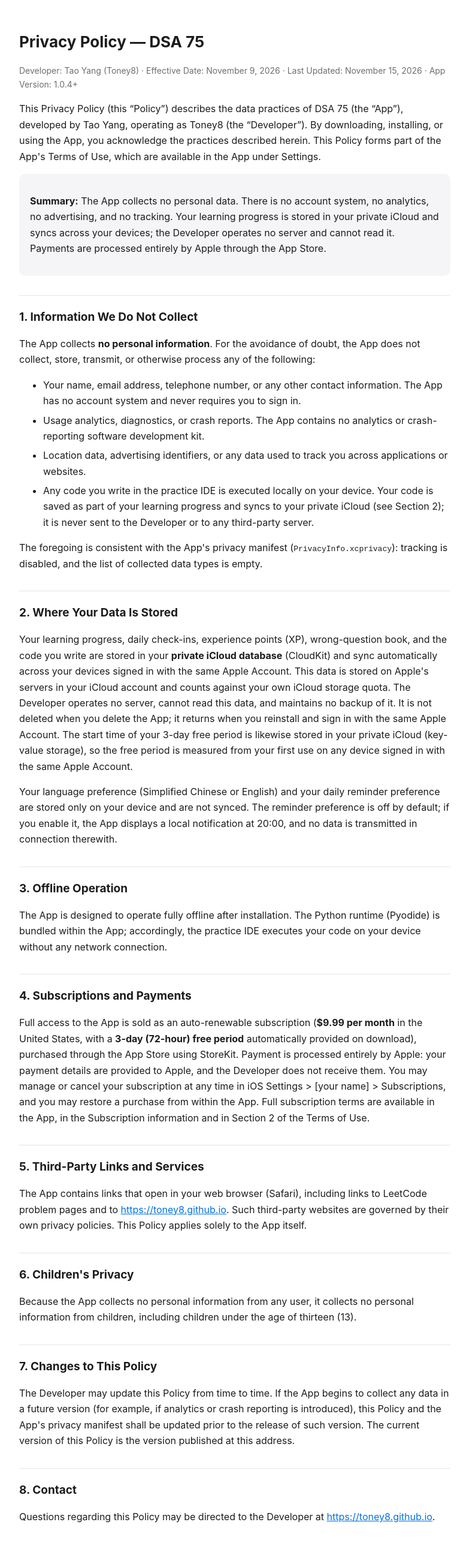
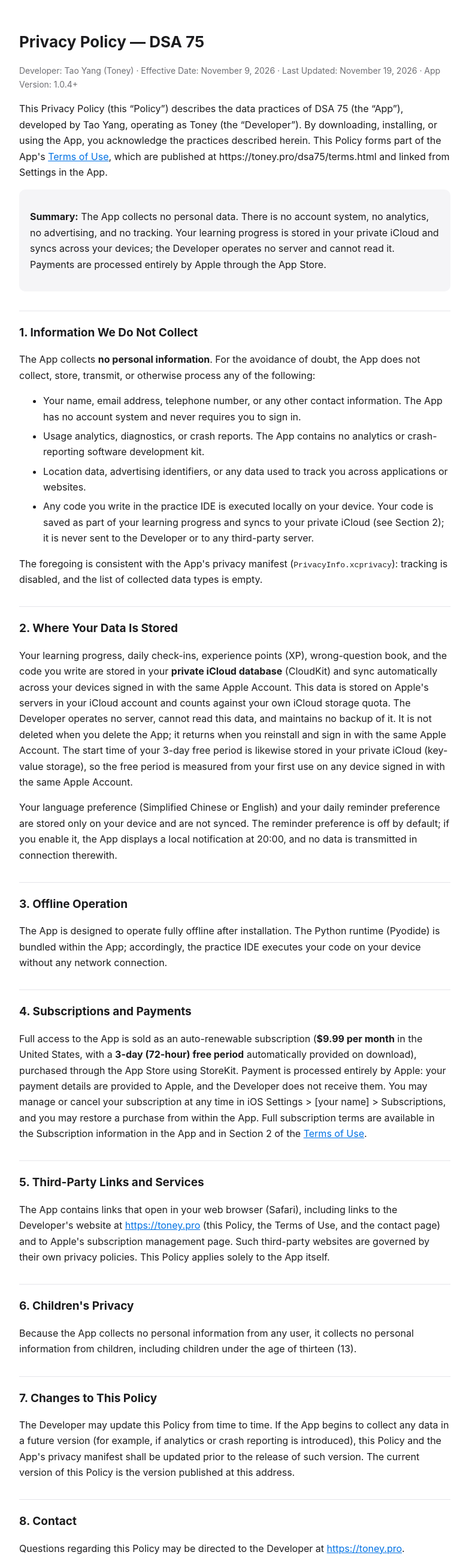
Before and after one commit to toney8/toney8.github.io, a plain HTML site: page dsa75/privacy.html in a window 1280 px wide. Shown: the whole page at 60% size, without its empty margins (248-1031 px from the left). Drawn offline with Linux system fonts and the light colour scheme.

Commit message:
DSA 75 legal pages: developer name Toney, domain toney.pro, Terms published on the web
Co-Authored-By: Claude Opus 5.5 <noreply@anthropic.com>

```diff
--- a/dsa75/privacy.html
+++ b/dsa75/privacy.html
@@ -17,9 +17,9 @@
 <body>
 
 <h1>Privacy Policy — DSA 75</h1>
-<p class="meta">Developer: Tao Yang (Toney8) · Effective Date: November 9, 2026 · Last Updated: November 15, 2026 · App Version: 1.0.4+</p>
+<p class="meta">Developer: Tao Yang (Toney) · Effective Date: November 9, 2026 · Last Updated: November 19, 2026 · App Version: 1.0.4+</p>
 
-<p>This Privacy Policy (this “Policy”) describes the data practices of DSA 75 (the “App”), developed by Tao Yang, operating as Toney8 (the “Developer”). By downloading, installing, or using the App, you acknowledge the practices described herein. This Policy forms part of the App's Terms of Use, which are available in the App under Settings.</p>
+<p>This Privacy Policy (this “Policy”) describes the data practices of DSA 75 (the “App”), developed by Tao Yang, operating as Toney (the “Developer”). By downloading, installing, or using the App, you acknowledge the practices described herein. This Policy forms part of the App's <a href="terms.html">Terms of Use</a>, which are published at https://toney.pro/dsa75/terms.html and linked from Settings in the App.</p>
 
 <div class="box">
 <p><strong>Summary:</strong> The App collects no personal data. There is no account system, no analytics, no advertising, and no tracking. Your learning progress is stored in your private iCloud and syncs across your devices; the Developer operates no server and cannot read it. Payments are processed entirely by Apple through the App Store.</p>
@@ -43,10 +43,10 @@
 <p>The App is designed to operate fully offline after installation. The Python runtime (Pyodide) is bundled within the App; accordingly, the practice IDE executes your code on your device without any network connection.</p>
 
 <h2>4. Subscriptions and Payments</h2>
-<p>Full access to the App is sold as an auto-renewable subscription (<strong>$9.99 per month</strong> in the United States, with a <strong>3-day (72-hour) free period</strong> automatically provided on download), purchased through the App Store using StoreKit. Payment is processed entirely by Apple: your payment details are provided to Apple, and the Developer does not receive them. You may manage or cancel your subscription at any time in iOS Settings &gt; [your name] &gt; Subscriptions, and you may restore a purchase from within the App. Full subscription terms are available in the App, in the Subscription information and in Section 2 of the Terms of Use.</p>
+<p>Full access to the App is sold as an auto-renewable subscription (<strong>$9.99 per month</strong> in the United States, with a <strong>3-day (72-hour) free period</strong> automatically provided on download), purchased through the App Store using StoreKit. Payment is processed entirely by Apple: your payment details are provided to Apple, and the Developer does not receive them. You may manage or cancel your subscription at any time in iOS Settings &gt; [your name] &gt; Subscriptions, and you may restore a purchase from within the App. Full subscription terms are available in the Subscription information in the App and in Section 2 of the <a href="terms.html">Terms of Use</a>.</p>
 
 <h2>5. Third-Party Links and Services</h2>
-<p>The App contains links that open in your web browser (Safari), including links to LeetCode problem pages and to <a href="https://toney8.github.io">https://toney8.github.io</a>. Such third-party websites are governed by their own privacy policies. This Policy applies solely to the App itself.</p>
+<p>The App contains links that open in your web browser (Safari), including links to the Developer's website at <a href="https://toney.pro">https://toney.pro</a> (this Policy, the Terms of Use, and the contact page) and to Apple's subscription management page. Such third-party websites are governed by their own privacy policies. This Policy applies solely to the App itself.</p>
 
 <h2>6. Children's Privacy</h2>
 <p>Because the App collects no personal information from any user, it collects no personal information from children, including children under the age of thirteen (13).</p>
@@ -55,7 +55,7 @@
 <p>The Developer may update this Policy from time to time. If the App begins to collect any data in a future version (for example, if analytics or crash reporting is introduced), this Policy and the App's privacy manifest shall be updated prior to the release of such version. The current version of this Policy is the version published at this address.</p>
 
 <h2>8. Contact</h2>
-<p>Questions regarding this Policy may be directed to the Developer at <a href="https://toney8.github.io">https://toney8.github.io</a>.</p>
+<p>Questions regarding this Policy may be directed to the Developer at <a href="https://toney.pro">https://toney.pro</a>.</p>
 
 </body>
 </html>
```
Also changed, not shown: dsa75/terms.html (+5 -5 lines).
